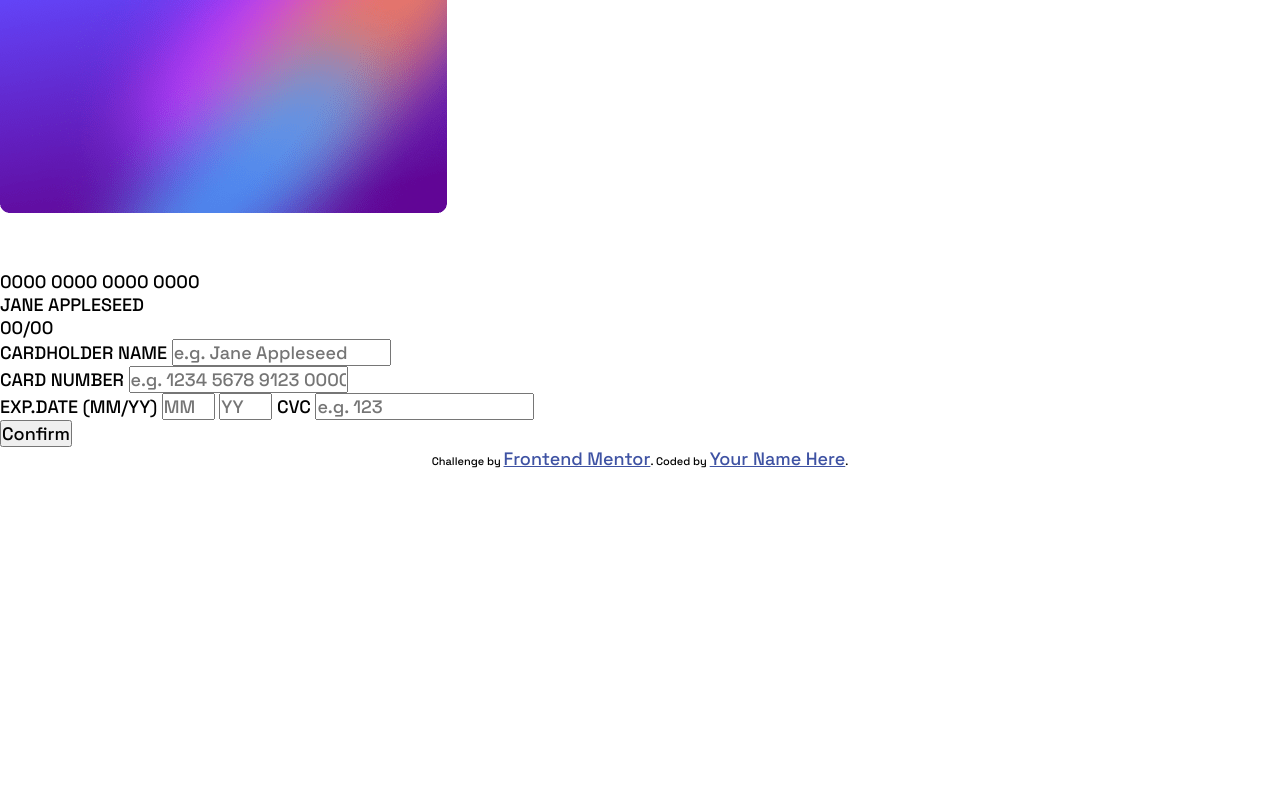
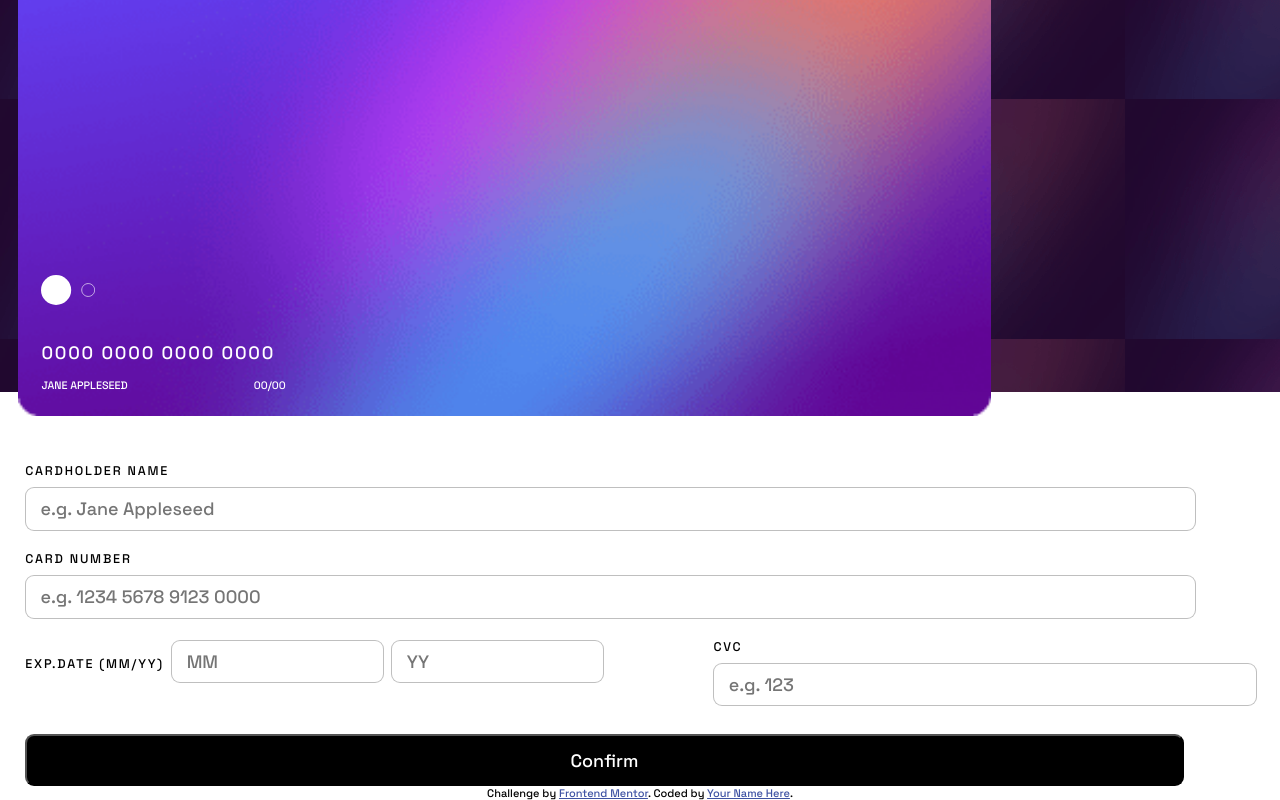
Before and after one commit to gaetankaler/Interactive-card-details-form, a plain HTML site: page interactive-card-details-form-main/index.html in a window 1280 px wide. Shown: the part 621-1421 px from the top of the page. Before the commit the page ends 1091 px from the top, so only its background shows below. Drawn offline with Linux system fonts and the light colour scheme.

Commit message:
html 375px ok

```diff
--- a/interactive-card-details-form-main/index.html
+++ b/interactive-card-details-form-main/index.html
@@ -50,7 +50,7 @@
           </div>
         </header>
         <section class="form">
-          <form action="/ma-page-de-traitement" method="post">
+          <form>
             <div>
               <label for="name">CARDHOLDER NAME</label>
               <input
@@ -71,6 +71,8 @@
                 maxlength="19"
               />
             </div>
+            <div class="date-cvc">
+              <div class="exp-date">
                 <label for="date">EXP.DATE (MM/YY)</label>
 
                 <input
@@ -91,6 +93,8 @@
                   max="50"
                   maxlength="2"
                 />
+              </div>
+              <div class="cvc-form">
                 <label for="cvc">CVC</label>
                 <input
                   placeholder="e.g. 123"
@@ -100,6 +104,8 @@
                   minlength="3"
                   maxlength="3"
                 />
+              </div>
+            </div>
             <div class="button">
               <button type="submit" class="confirm">Confirm</button>
             </div>
--- a/interactive-card-details-form-main/style.css
+++ b/interactive-card-details-form-main/style.css
@@ -5,20 +5,103 @@
   font-family: "Space Grotesk", sans-serif;
   font-size: 18px;
 }
-.card-back-head {
+.cards {
   background-image: url(./images/bg-main-mobile.png);
 }
 .card-back {
-  width: 80%;
+  width: 76%;
+  margin: 1.7rem 0rem 1rem 4.2rem;
+}
+.cvc {
+  margin-left: 17rem;
+  margin-top: -6rem;
+  font-size: 0.6rem;
+  font-weight: 500;
+  color: rgba(255, 255, 255, 0.5);
+}
+.card-front {
+  width: 76%;
+  margin-top: 0.6rem;
+  margin-left: 1rem;
+}
+.card-info {
+  margin-top: -8.1rem;
+  margin-left: 2.3rem;
+}
+.logo {
+  width: 3rem;
+}
+.card-name {
+  font-size: 0.6rem;
+}
+.card-info {
+  color: #fff;
+}
+
+.number {
+  margin-top: 1.7rem;
+  letter-spacing: 0.1rem;
+}
+.card-date-name {
+  margin-top: 0.8rem;
+  display: flex;
+}
+.date-expire {
+  font-size: 0.6rem;
+  margin-left: 7rem;
+}
+.form {
+  margin-top: 3.6rem;
+  margin-left: 1.4rem;
+}
+label {
+  font-size: 0.7rem;
+  letter-spacing: 0.1rem;
+  font-weight: 500;
+}
+input {
+  margin-top: 0.4rem;
+  margin-bottom: 0.8rem;
+  padding-left: 0.8rem;
+  width: 92%;
+  height: 2.3rem;
+  border: solid 1px rgb(128, 128, 128, 0.5);
+  border-radius: 0.5rem;
+}
+.date-cvc {
+  display: flex;
+}
+.exp-date {
+  width: 58%;
+  height: 6rem;
+  letter-spacing: 0.15rem;
+}
+.exp-date input {
+  width: 27%;
+}
+.cvc-form {
+  margin-left: -2.2rem;
+  width: 42%;
+}
+.cvc-form input {
+  width: 100%;
+}
+.confirm {
+  margin-top: -0.4rem;
+  width: 92%;
+  height: 2.7rem;
+  color: white;
+  background-color: black;
+  border-radius: 0.5rem;
+}
+.complete-section {
+  display: none;
 }
 .attribution {
   font-size: 11px;
   text-align: center;
 }
 .attribution a {
+  font-size: 11px;
   color: hsl(228, 45%, 44%);
 }
-
-.complete-section {
-  display: none;
-}
```
Lines whose indentation alone changed are shown as unchanged.
